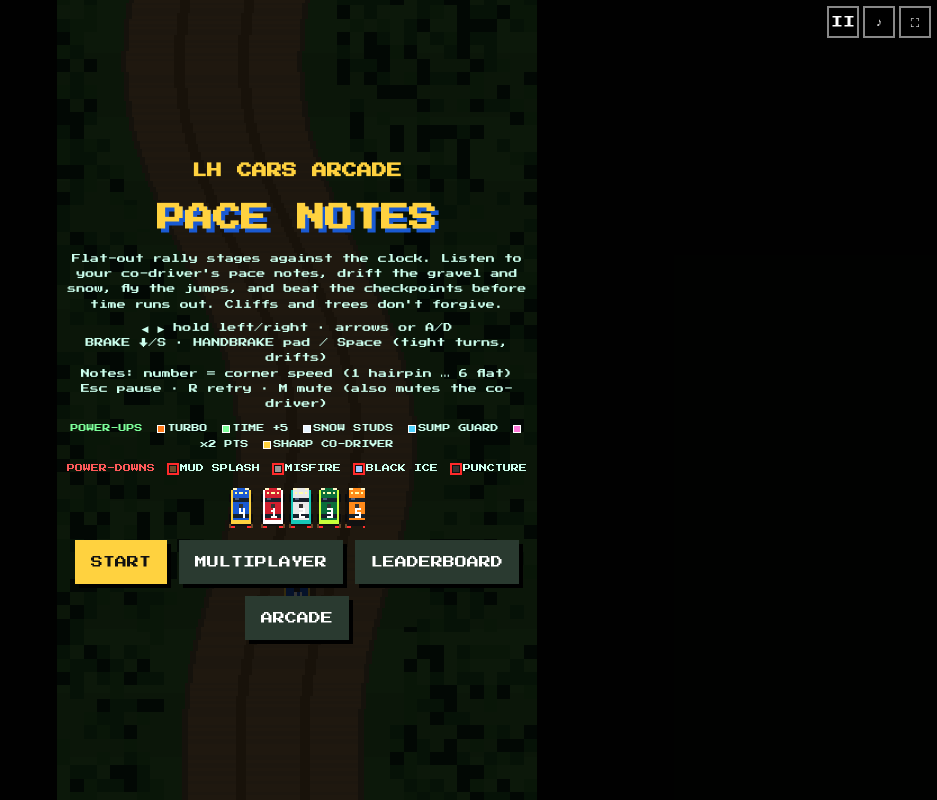
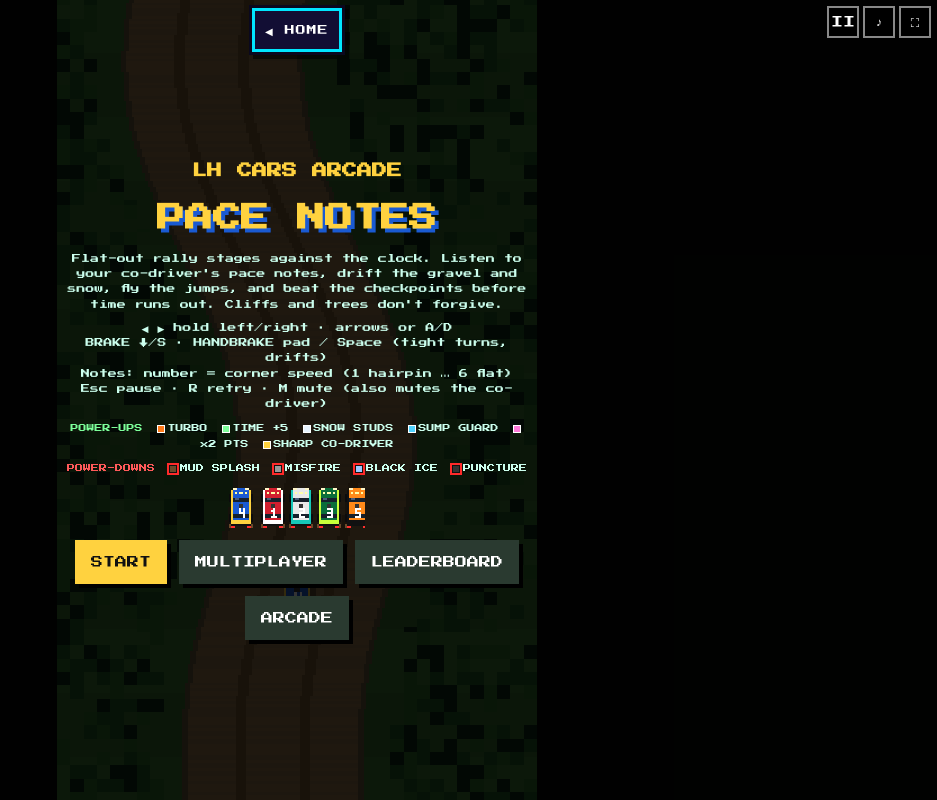
Before and after one commit to Skywalking-Luke/PaceNotes, a plain HTML site: page index.html in a window 1280 px wide. Shown: the whole page, without its empty margins (343-1280 px from the left). Drawn offline with Linux system fonts and the light colour scheme.

Commit message:
Title screen: pixel HOME button to the LH Cars Arcade (title only, auto-placed clear of other buttons)

```diff
--- a/index.html
+++ b/index.html
@@ -35,5 +35,27 @@
   <body>
     <div id="app"></div>
     <script src="/ads.js" async></script>
-  </body>
+  <!-- LH home button (title screen only) -->
+<style>#lhHome{position:fixed;z-index:2147483000;display:none;font:10px/1 "Press Start 2P",monospace;color:#fff;background:#120e34;border:3px solid #00e6ff;box-shadow:0 0 0 3px #0a081e,4px 4px 0 3px rgba(0,0,0,.6);padding:9px 10px;text-decoration:none;letter-spacing:1px;min-height:44px;min-width:44px;box-sizing:border-box;display:none;align-items:center;justify-content:center;image-rendering:pixelated}#lhHome:active{transform:translate(2px,2px)}</style>
+<script>
+(function(){
+  var a=document.createElement('a');a.id='lhHome';a.href='https://lhcars.my/';a.setAttribute('aria-label','LH Cars Arcade home');a.textContent='\u25C0 HOME';
+  function onTitle(){
+    var v=document.querySelector('.viewport[data-phase]');if(v)return v.getAttribute('data-phase')==='title';
+    var m=document.getElementById('menu');if(!m||m.classList.contains('off')||m.classList.contains('hidden')||!m.offsetParent&&getComputedStyle(m).position!=='fixed')return false;
+    var h=m.querySelector('.card h2');if(!h)return false;var t=h.textContent.trim();return t==='LH CARS ARCADE'||t==='LH CARS PRESENTS';
+  }
+  function boxes(){var r=[];document.querySelectorAll('button,a,input,[role=button],.pad,h1').forEach(function(e){if(e===a)return;var b=e.getBoundingClientRect();if(b.width&&b.height&&getComputedStyle(e).visibility!=='hidden')r.push(b);});return r;}
+  function place(){
+    var W=innerWidth,H=innerHeight,w=a.offsetWidth,h=a.offsetHeight,m=8,bx=boxes();
+    var c=[[(W-w)/2,m],[m,m],[W-w-m,m],[(W-w)/2,H-h-m],[m,H-h-m],[W-w-m,H-h-m],[m,(H-h)/2],[W-w-m,(H-h)/2]];
+    for(var i=0;i<c.length;i++){var x=c[i][0],y=c[i][1],ok=true;for(var j=0;j<bx.length;j++){var b=bx[j];if(x<b.right+4&&x+w>b.left-4&&y<b.bottom+4&&y+h>b.top-4){ok=false;break;}}if(ok){a.style.left=x+'px';a.style.top=y+'px';a.style.visibility='visible';return;}}
+    a.style.visibility='hidden';
+  }
+  function tick(){var on=onTitle();if(on){if(a.style.display!=='flex'){a.style.display='flex';}place();}else a.style.display='none';}
+  function init(){document.body.appendChild(a);tick();setInterval(tick,400);addEventListener('resize',tick);}
+  if(document.readyState==='loading')document.addEventListener('DOMContentLoaded',init);else init();
+})();
+</script>
+</body>
 </html>
```
Also changed, not shown: source/index.html (+23 -1 lines).
